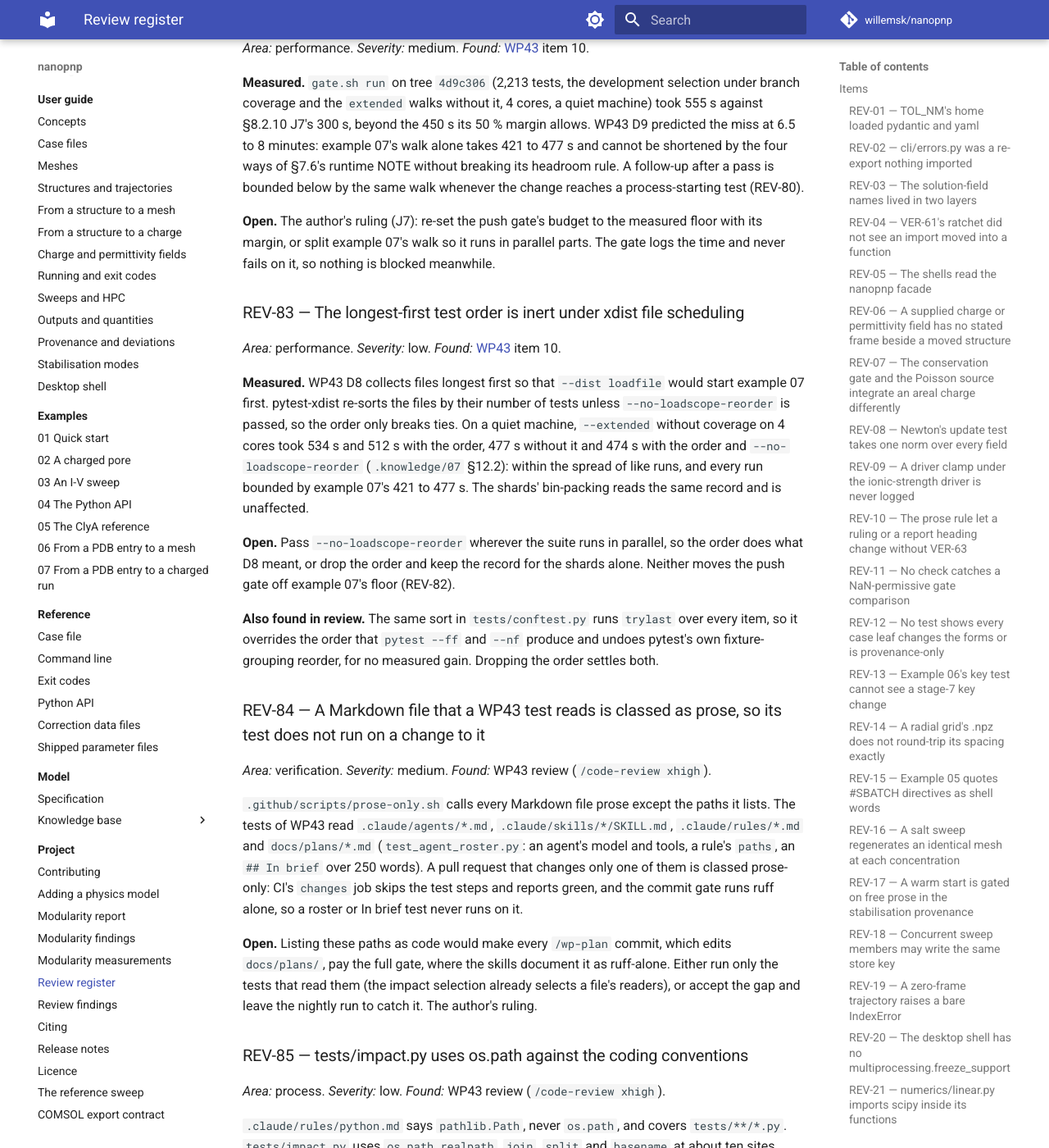
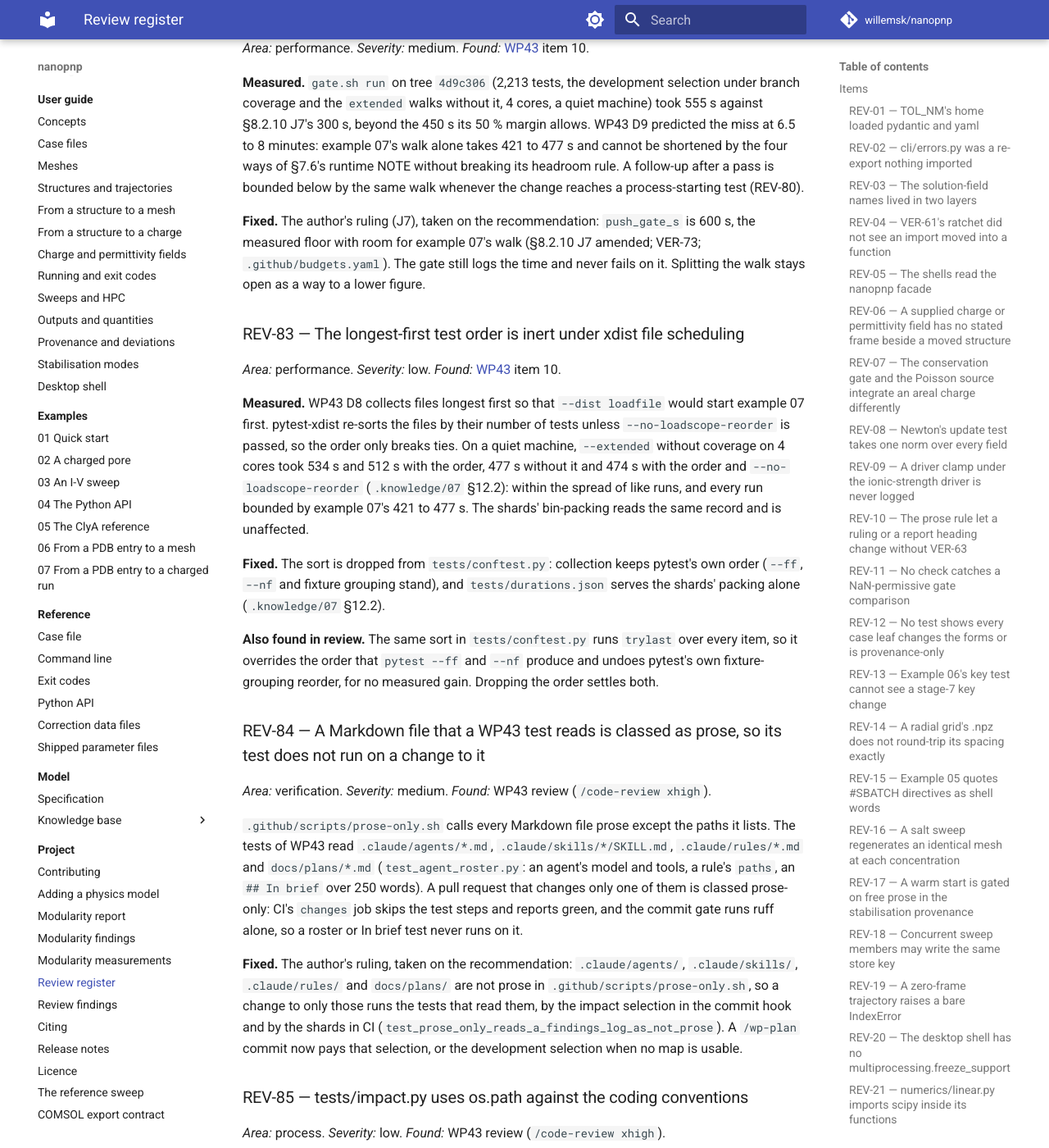
Before and after one commit to willemsk/nanopnp, an MkDocs documentation site: the page built from docs/project/review-items.md, in a window 1280 px wide and 1400 px high, scrolled down 22482 px. Shown: the whole window at 82% size. Built offline with MkDocs 1.6.1 and Material for MkDocs 9.7.7, drawn with Linux system fonts in a browser that asks for light colours; comment, search, counter and statistics services are not loaded; some of the changed text lies outside the part shown.

Commit message:
fix: close the review gaps in the development loop
REV-82: the push gate's budget is 600 s (J7 amended, VER-73).
REV-83: drop the longest-first collection order; the shards keep the packing.
REV-84: agent, skill, rule and plan pages are not prose, so their readers run.
REV-85: pathlib in tests/impact.py.
REV-86: the shared tier 1-2 steps are one composite action.

Co-Authored-By: Claude Sonnet 5.5 <noreply@anthropic.com>
Claude-Session: https://claude.ai/code/session_01H9mkLMfNKvu79G979AGuuv

```diff
--- a/docs/project/review-items.md
+++ b/docs/project/review-items.md
@@ -829,9 +829,7 @@ coverage and the `extended` walks without it, 4 cores, a quiet machine) took 555
 §7.6's runtime NOTE without breaking its headroom rule. A follow-up after a pass is bounded below by
 the same walk whenever the change reaches a process-starting test (REV-80).
 
-**Open.** The author's ruling (J7): re-set the push gate's budget to the measured floor with its
-margin, or split example 07's walk so it runs in parallel parts. The gate logs the time and never
-fails on it, so nothing is blocked meanwhile.
+**Fixed.** The author's ruling (J7), taken on the recommendation: `push_gate_s` is 600 s, the measured floor with room for example 07's walk (§8.2.10 J7 amended; VER-73; `.github/budgets.yaml`). The gate still logs the time and never fails on it. Splitting the walk stays open as a way to a lower figure.
 
 ### REV-83 — The longest-first test order is inert under xdist file scheduling
 
@@ -845,9 +843,7 @@ cores took 534 s and 512 s with the order, 477 s without it and 474 s with the o
 bounded by example 07's 421 to 477 s. The shards' bin-packing reads the same record and is
 unaffected.
 
-**Open.** Pass `--no-loadscope-reorder` wherever the suite runs in parallel, so the order does what
-D8 meant, or drop the order and keep the record for the shards alone. Neither moves the push gate
-off example 07's floor (REV-82).
+**Fixed.** The sort is dropped from `tests/conftest.py`: collection keeps pytest's own order (`--ff`, `--nf` and fixture grouping stand), and `tests/durations.json` serves the shards' packing alone (`.knowledge/07` §12.2).
 
 **Also found in review.** The same sort in `tests/conftest.py` runs `trylast` over every item, so it
 overrides the order that `pytest --ff` and `--nf` produce and undoes pytest's own fixture-grouping
@@ -864,10 +860,7 @@ tests of WP43 read `.claude/agents/*.md`, `.claude/skills/*/SKILL.md`, `.claude/
 CI's `changes` job skips the test steps and reports green, and the commit gate runs ruff alone, so
 a roster or In brief test never runs on it.
 
-**Open.** Listing these paths as code would make every `/wp-plan` commit, which edits
-`docs/plans/`, pay the full gate, where the skills document it as ruff-alone. Either run only the
-tests that read them (the impact selection already selects a file's readers), or accept the gap and
-leave the nightly run to catch it. The author's ruling.
+**Fixed.** The author's ruling, taken on the recommendation: `.claude/agents/`, `.claude/skills/`, `.claude/rules/` and `docs/plans/` are not prose in `.github/scripts/prose-only.sh`, so a change to only those runs the tests that read them, by the impact selection in the commit hook and by the shards in CI (`test_prose_only_reads_a_findings_log_as_not_prose`). A `/wp-plan` commit now pays that selection, or the development selection when no map is usable.
 
 ### REV-85 — tests/impact.py uses os.path against the coding conventions
 
@@ -877,8 +870,7 @@ leave the nightly run to catch it. The author's ruling.
 `tests/impact.py` uses `os.path.realpath`, `join`, `split` and `basename` at about ten sites, some
 of them in the recorder's per-event callbacks, where a `Path` object per call would cost.
 
-**Open.** Replace them outside the hot path, and measure the callbacks before changing those.
-The recorder's overhead is 1 to 2 % today (WP43 item 1).
+**Fixed.** `Path` replaces every `os.path` call in `tests/impact.py`. The per-event callbacks already look a path up in the `relpaths` and `identities` caches, so a `Path` is built on a miss only.
 
 ### REV-86 — ci.yml repeats the steps of the platforms job in the full-matrix job
 
@@ -888,5 +880,4 @@ The `platforms` and `full-matrix` jobs share about 45 lines of near-identical st
 `full-matrix` sets `WALKS_ONLY: "false"` and keeps the `walks=(...)` branch that can therefore never
 run there. A later change to one job's steps is easily missed in the other.
 
-**Open.** Share the steps (a composite action or a reusable workflow) in a package that touches
-`ci.yml` for another reason; nothing is wrong today.
+**Fixed.** The shared steps are the composite action `.github/actions/tier12`, which `platforms` and `full-matrix` both use; the dead `WALKS_ONLY` branch no longer exists in the full matrix (its `walks-only` input defaults to false).
```
Also changed, not shown: .claude/skills/phase-plan/SKILL.md (+2 -1 lines), .claude/skills/wp-plan/SKILL.md (+3 -3 lines), CLAUDE.md (+2 -1 lines), SPECIFICATION.md (+2 -2 lines), docs/project/review-findings.md (+5 -5 lines), 8 other files.
